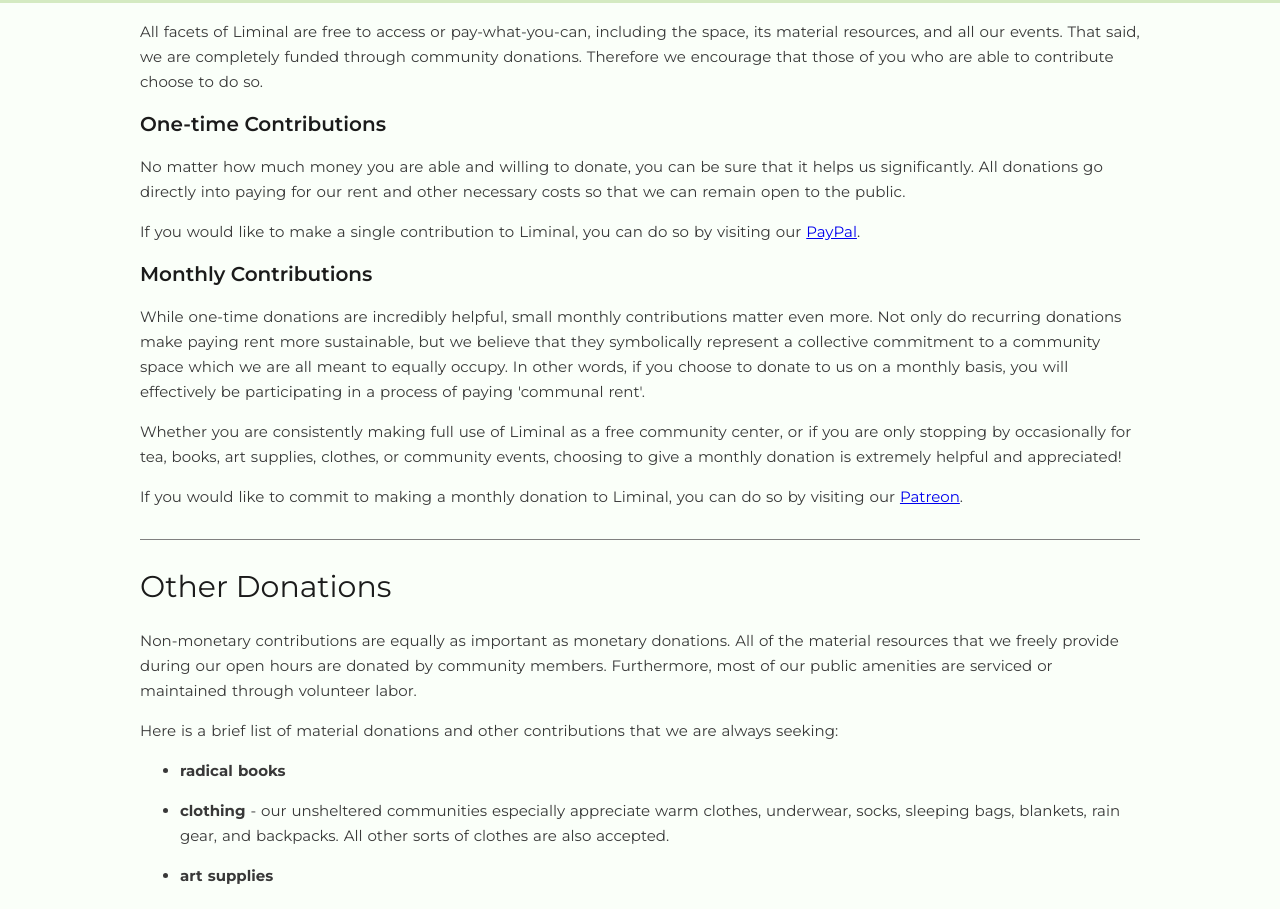
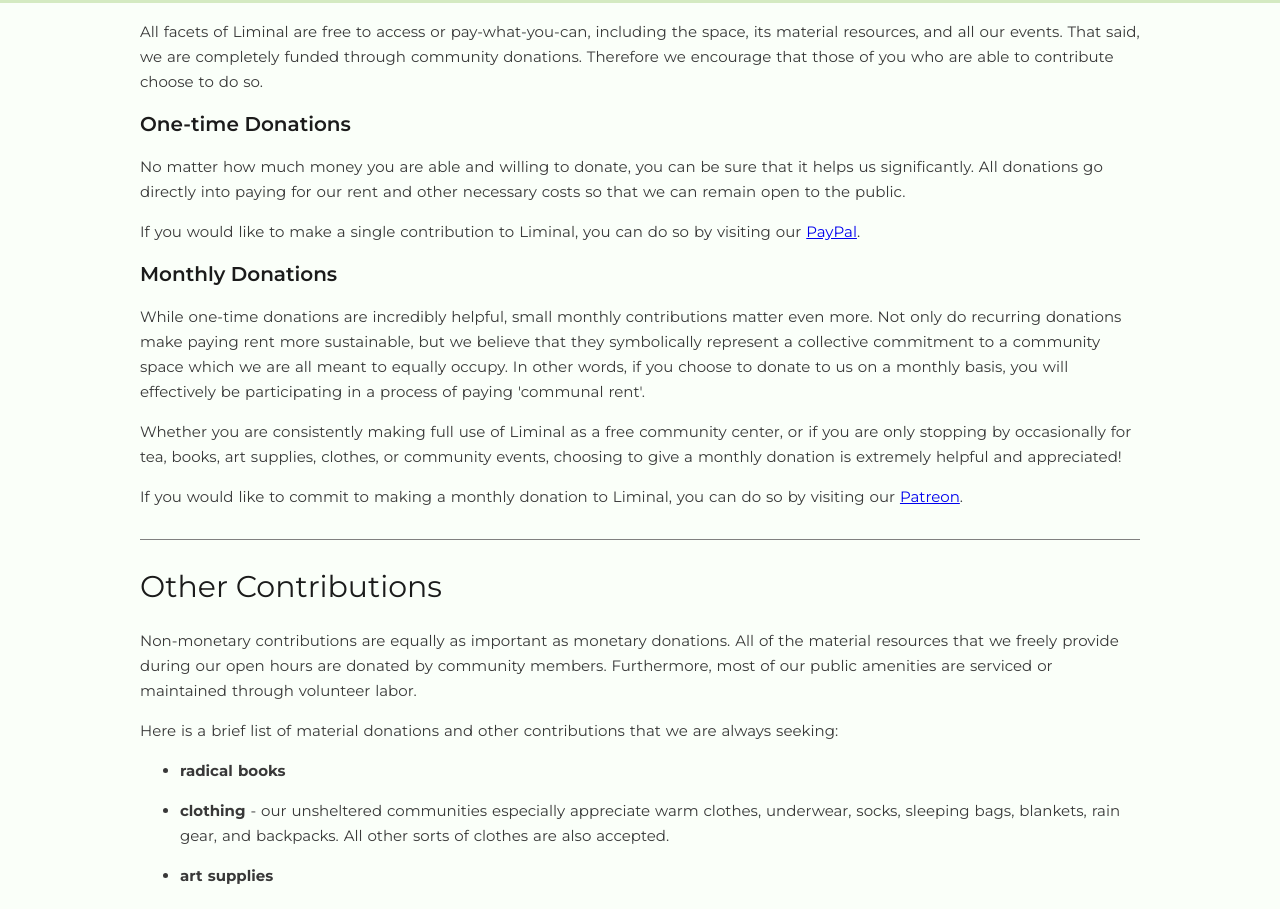
Before and after one commit to christopheralagna/liminal-website, a website built with Parcel: page donate.html in a window 1280 px wide. Shown: the part 797-1706 px from the top of the page. Built offline with nearby package versions, Linux system fonts and the light colour scheme.

Commit message:
added hours in ABOUT. Changed header wording in DONATE page

```diff
--- a/donate.html
+++ b/donate.html
@@ -50,16 +50,16 @@
       <div class="monetary-donations" id="monetary-donations">
         <h2>Monetary Donations</h2>
         <p>All facets of Liminal are free to access or pay-what-you-can, including the space, its material resources, and all our events. That said, we are completely funded through community donations. Therefore we encourage that those of you who are able to contribute choose to do so.</p>
-        <h3>One-time Contributions</h3>
+        <h3>One-time Donations</h3>
         <p>No matter how much money you are able and willing to donate, you can be sure that it helps us significantly. All donations go directly into paying for our rent and other necessary costs so that we can remain open to the public.</p>
         <p>If you would like to make a single contribution to Liminal, you can do so by visiting our <a href="https://paypal.me/liminalflagstaff" target="_blank">PayPal</a>.</p>
-        <h3>Monthly Contributions</h3>
+        <h3>Monthly Donations</h3>
         <p>While one-time donations are incredibly helpful, small monthly contributions matter even more. Not only do recurring donations make paying rent more sustainable, but we believe that they symbolically represent a collective commitment to a community space which we are all meant to equally occupy. In other words, if you choose to donate to us on a monthly basis, you will effectively be participating in a process of paying 'communal rent'.</p>
         <p>Whether you are consistently making full use of Liminal as a free community center, or if you are only stopping by occasionally for tea, books, art supplies, clothes, or community events, choosing to give a monthly donation is extremely helpful and appreciated!</p>
         <p>If you would like to commit to making a monthly donation to Liminal, you can do so by visiting our <a href="https://www.patreon.com/user?u=60963034" target="_blank">Patreon</a>.</p>
       </div>
       <div class="material-donations">
-        <h2>Other Donations</h2>
+        <h2>Other Contributions</h2>
         <p>Non-monetary contributions are equally as important as monetary donations. All of the material resources that we freely provide during our open hours are donated by community members. Furthermore, most of our public amenities are serviced or maintained through volunteer labor.</p>
         <p>Here is a brief list of material donations and other contributions that we are always seeking:</p>
         <ul class="donations-list">
```
Also changed, not shown: about.html (+2 -0 lines).
